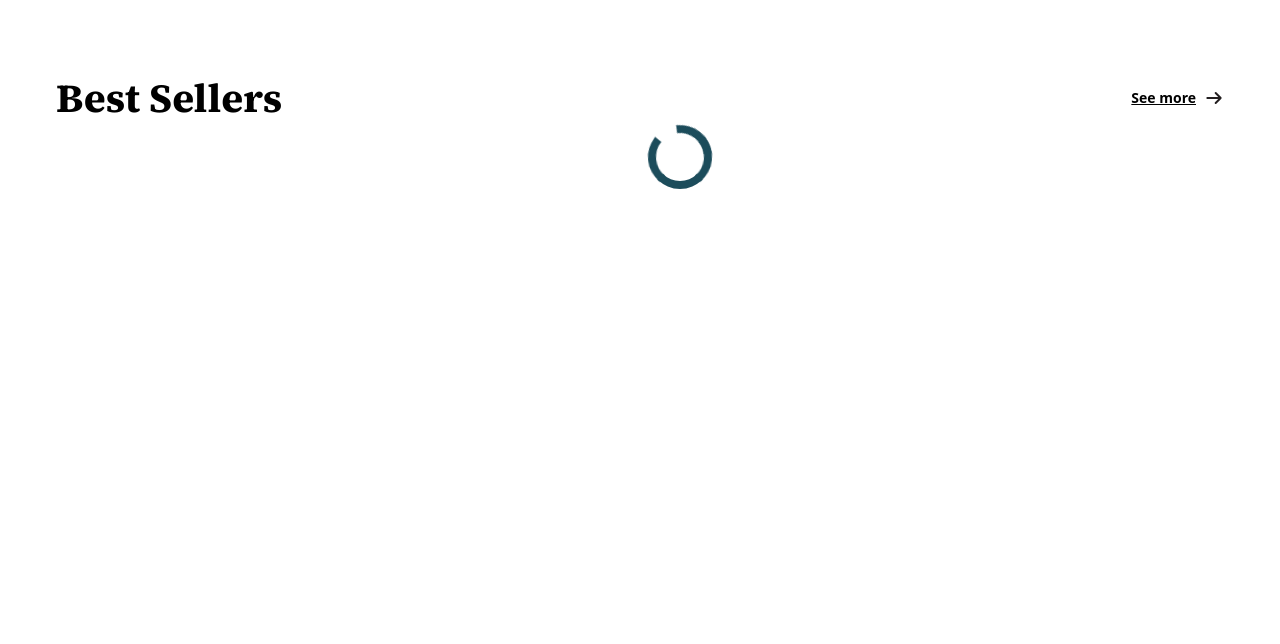
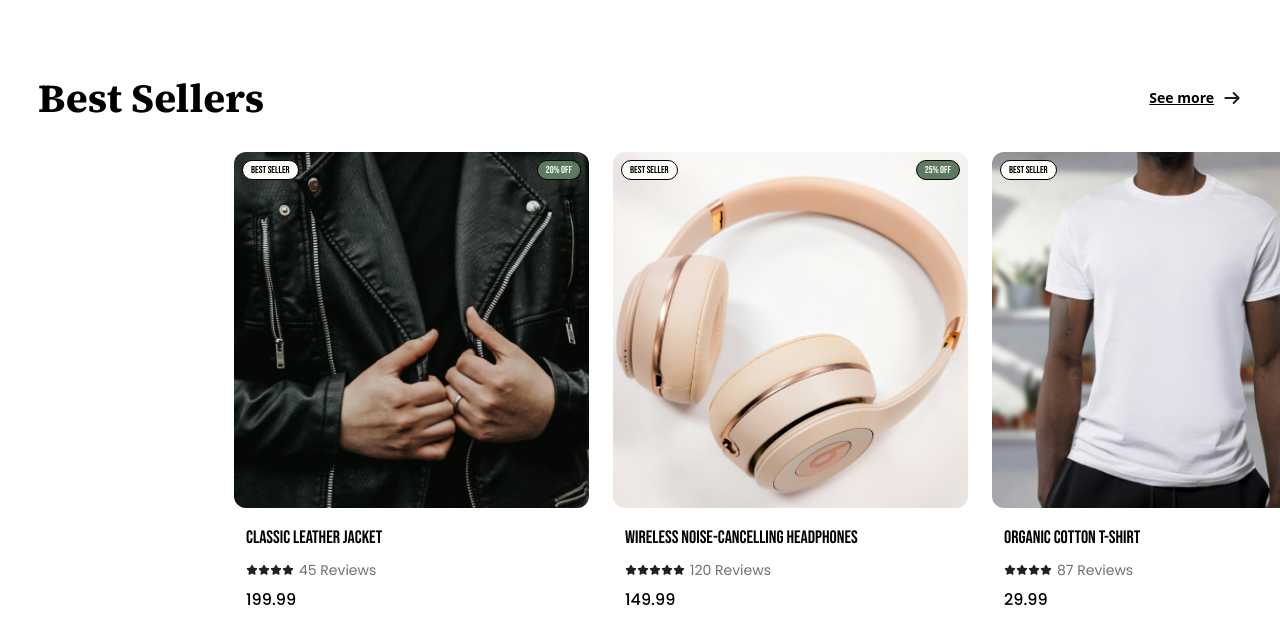
Before and after one commit to GaldinoMat/best-sellers-section-HTML, a website built with Vite: page index.html in a window 1280 px wide. Built offline with nearby package versions, Linux system fonts and the light colour scheme; files whose address does not match are found by name.

Commit message:
Finish desktop version

```diff
--- a/index.html
+++ b/index.html
@@ -15,7 +15,7 @@
         id="best-seller-section"
       >
         <div
-          class="tw-mb-6 md:tw-mb-[30px] lg:tw-mb-[38px] lg:tw-flex lg:tw-justify-between lg:tw-px-14 2xl:tw-px-32 lg:tw-items-center"
+          class="tw-mb-6 md:tw-mb-[30px] lg:tw-mb-[38px] lg:tw-flex lg:tw-justify-between lg:tw-px-0 lg:tw-max-w-[51.25rem] xl:tw-max-w-[75.25rem] 3xl:tw-max-w-[90rem] 4xl:tw-max-w-[120rem] lg:tw-mx-auto lg:tw-items-center"
           id="best-seller-section-title"
         >
           <a
@@ -60,13 +60,8 @@
               id="remaining-products"
             ></div>
           </div>
-          <div class="lds-ring">
-            <div></div>
-            <div></div>
-            <div></div>
-            <div></div>
+          <div class="tw-hidden lg:tw-flex lg:tw-gap-6 lg:tw-px-24 xl:tw-px-[14.625rem] 2xl:tw-px-[7rem] 3xl:tw-px-[14.625rem] 4xl:tw-px-[19.75rem] lg:tw-scroll-smooth lg:tw-overflow-x-scroll lg:tw-scroll-m-10 custom-scrollbar lg:tw-pb-12" id="desktop-products">
           </div>
-          <div class="tw-hidden lg:tw-flex"></div>
         </div>
         <input
           type="checkbox"
--- a/src/main.js
+++ b/src/main.js
@@ -129,16 +129,14 @@ function productHTMLModel(product) {
             <span class="product-tag tw-left-1 md:tw-left-2 tw-text-black tw-bg-[#FFFFFA]">
                 Best Seller
             </span>
-            <img class="product-image" src="${
-              product.image
-            }" alt="">
+            <img class="product-image" src="${product.image}" alt="">
             <img class="product-image tw-absolute tw-top-0 tw-opacity-0 group-hover:tw-opacity-100 tw-z-[9]" src="${
               product.secondImage
             }" alt="">
             ${checkForDiscount(product.price, product.compareAtPrice)}
         </div>
         <div class="tw-flex tw-px-2 tw-flex-col tw-gap-2 lg:tw-w-[355px] lg:tw-px-3">
-            <p class="tw-text-base md:tw-text-lg">${product.name}</p>
+            <p class="tw-text-base md:tw-text-lg tw-line-clamp-1 tw-text-ellipsis lg:tw-line-clamp-none">${product.name}</p>
             <div class="tw-flex tw-flex-col tw-items-start tw-gap-1 md:tw-gap-[5px] xxs:tw-items-center xxs:tw-flex-row">
             <span class="tw-flex">${instantiateStar(product.rating)}</span>
             <p class="tw-font-best-seller-price tw-font-normal tw-text-[#707070] tw-text-[11px] md:tw-text-sm">
@@ -153,7 +151,7 @@ function productHTMLModel(product) {
     `;
 }
 
-document.addEventListener("DOMContentLoaded", () => {
+function buildMobileProducts() {
   const previewProducts = document.getElementById("preview-products");
 
   const previewProductsArr = productsObj.products.slice(0, 4);
@@ -169,4 +167,17 @@ document.addEventListener("DOMContentLoaded", () => {
   hiddenProductsArr.forEach((product) => {
     hiddenProducts.innerHTML += productHTMLModel(product);
   });
+}
+
+function buildDesktopProducts() {
+  const desktopProducts = document.getElementById("desktop-products");
+
+  productsObj.products.forEach((product) => {
+    desktopProducts.innerHTML += productHTMLModel(product);
+  });
+}
+
+document.addEventListener("DOMContentLoaded", () => {
+  buildMobileProducts();
+  buildDesktopProducts();
 });
--- a/tailwind.config.js
+++ b/tailwind.config.js
@@ -11,6 +11,8 @@ module.exports = {
       lg: "1024px",
       xl: "1280px",
       "2xl": "1440px",
+      "3xl": "1536px",
+      "4xl": "2560px",
     },
     extend: {
       fontFamily: {
--- a/tailwind.css
+++ b/tailwind.css
@@ -26,4 +26,26 @@
   .tw-text-desktop-size {
     @apply tw-text-[40px] tw-leading-8;
   }
+
+  .custom-scrollbar {
+    &::-webkit-scrollbar {
+      @apply tw-h-2;
+    }
+
+    &::-webkit-scrollbar-button {
+      @apply tw-hidden;
+    }
+
+    &::-webkit-scrollbar-track {
+      @apply lg:tw-m-24 xl:tw-mx-[234px] 2xl:tw-mx-[112px] 3xl:tw-mx-[14.75rem] 4xl:tw-mx-[20rem] tw-bg-[#ddd6d7] tw-border-y-2 tw-border-x-0 tw-border-solid tw-border-white tw-rounded-lg;
+    }
+
+    &::-webkit-scrollbar-thumb {
+      @apply tw-rounded-lg tw-bg-[#231F20] tw-border-y-2 tw-border-x-0 tw-border-solid tw-border-white;
+    }
+
+    &::-webkit-scrollbar-thumb:hover {
+      @apply tw-border-y-0;
+    }
+  }
 }
```
Also changed, not shown: assets/styles.css.
